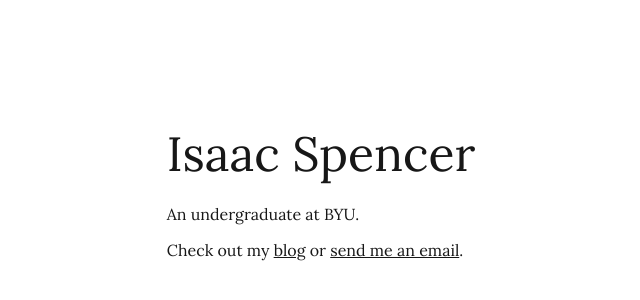
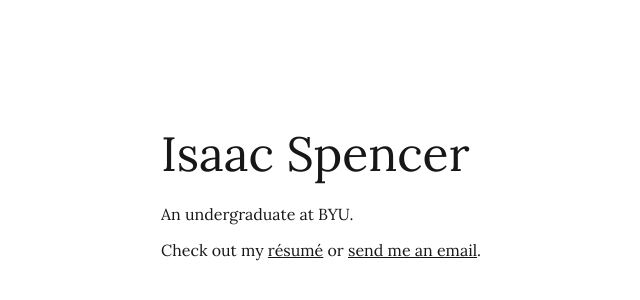
Before and after one commit to iscobar456/mysite, a SvelteKit app: page / in a window 1280 px wide. Shown: the part 90-390 px from the top of the page, without its empty margins (319-959 px from the left). Built offline with nearby package versions, Linux system fonts and the light colour scheme.

Commit message:
updated landing page and resume

```diff
--- a/src/routes/+page.svelte
+++ b/src/routes/+page.svelte
@@ -7,7 +7,7 @@
   <h1 class="text-5xl mt-[25vh] mb-6">Isaac Spencer</h1>
   <p class="mb-3">An undergraduate at BYU.</p>
   <p>
-    Check out my <a href="/blog/" class="underline">blog</a> or
+    Check out my <a href="/resume/" class="underline">résumé</a> or
     <a href="mailto:oeapyet0p@mozmail.com" class="underline">send me an email</a>.
   </p>
 </div>
```
Also changed, not shown: 1 other file (tests, documents, lock files or other folders).
